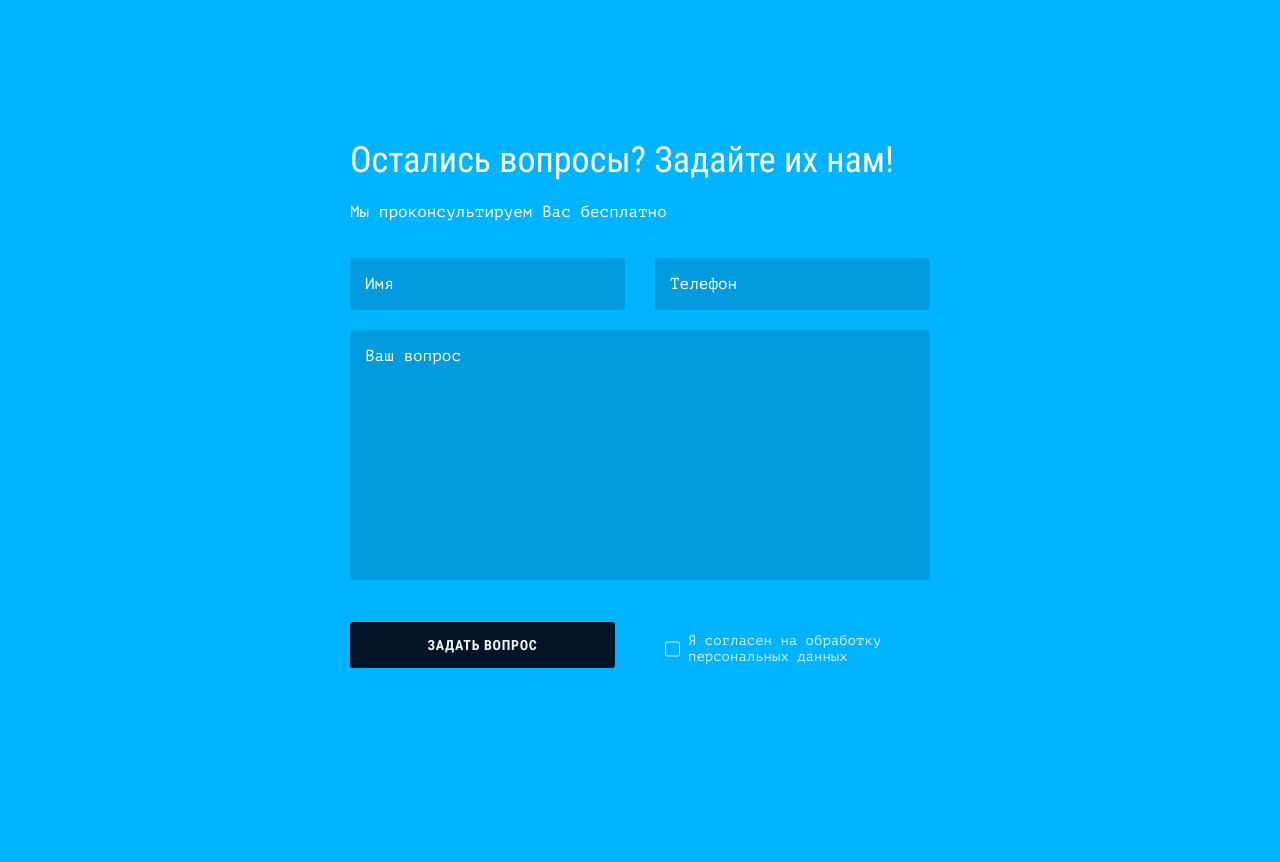
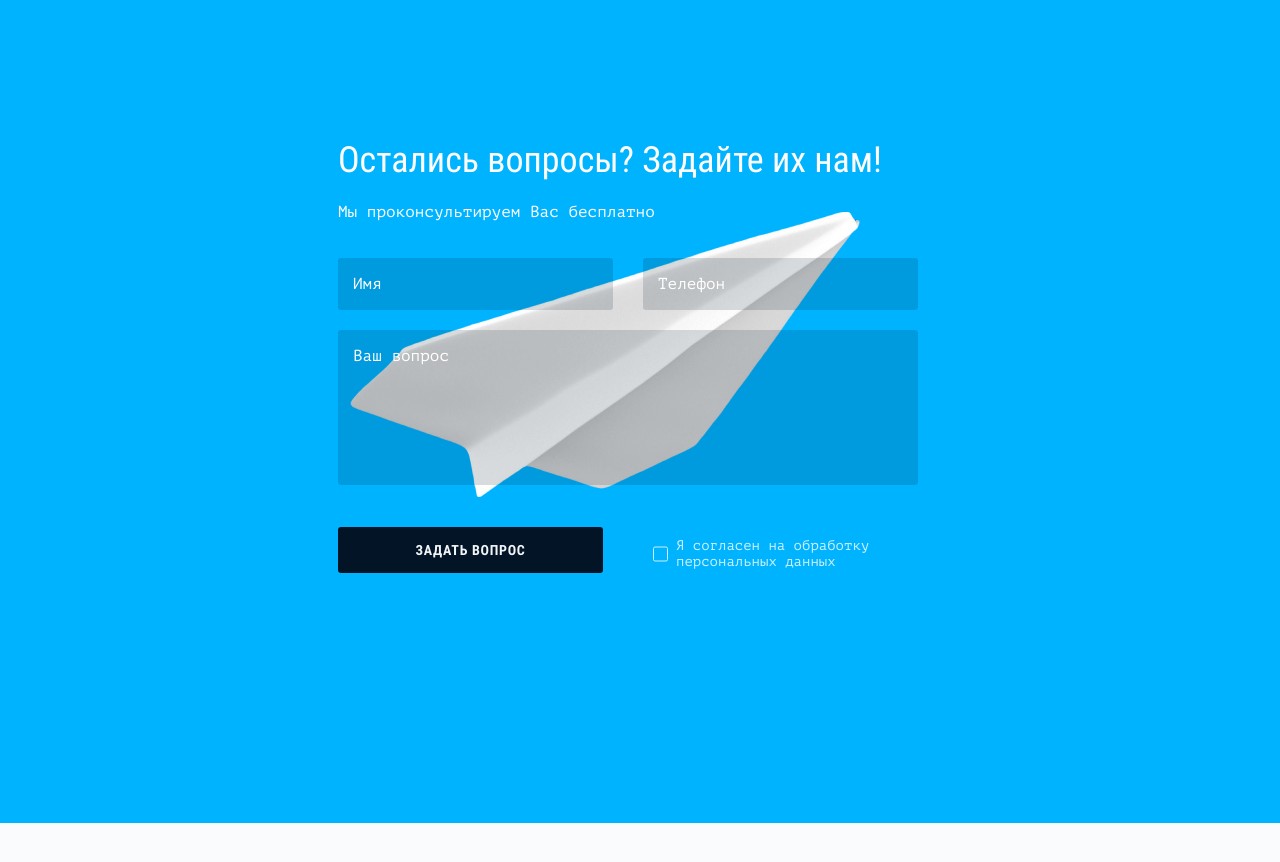
Before and after one commit to Sanya481/Smart-Device, a website built with webpack: page source/index.html in a window 1280 px wide. Shown: the part 3720-4582 px from the top of the page. After the commit the page ends 4543 px from the top, so only its background shows below. Built offline with nearby package versions, Linux system fonts and the light colour scheme; files whose address does not match are found by name.

Commit message:
ready callback

```diff
--- a/source/index.html
+++ b/source/index.html
@@ -189,6 +189,8 @@
       <h2 class="visually-hidden">Секция с формой для обратной связи</h2>
       <div class="callback__container container">
 
+        <div class="callback__wrapper">
+
           <div class="callback__block">
             <p>Остались вопросы? Задайте их нам!</p>
             <span>Мы проконсультируем Вас бесплатно</span>
@@ -221,10 +223,12 @@
                     данных</label>
                 </div>
               </div>
+            </form>
+          </div> <!-- callback__block -->
 
-          </form>
-        </div>
-      </div>
+        </div> <!-- callback__wrapper -->
+
+      </div> <!-- callback__container -->
     </section>
 
 
--- a/source/sass/blocks/callback.scss
+++ b/source/sass/blocks/callback.scss
@@ -5,28 +5,22 @@
 
 .callback__container {
   padding: 170px 350px 250px;
+}
 
-  // position: relative;
-  // display: flex;
-  // justify-content: end;
+.callback__wrapper {
+  display: flex;
+  justify-content: end;
+
+  background-image: url("../img/decorative/paper-airplane-3d.png");
+  background-repeat: no-repeat;
+  background-position: left center;
 }
 
 /* callback__block */
 
 .callback__block {
   max-width: 585px;
-  // position: relative;
-
-  // &::before {
-  //   position: absolute;
-  //   content: "";
-  //   background-image: url("../img/decorative/paper-airplane-3d.png");
-  //   background-repeat: no-repeat;
-  //   background-position: 0 0;
-  //   width: 510px;
-  //   height: 285px;
-  //   left: 0;
-  // }
+  margin-right: 12px;
 }
 
 .callback__block>p {
@@ -95,6 +89,10 @@
   color: $color-default-white;
 }
 
+.callback__item textarea {
+  max-height: 155px;
+}
+
 .callback__item--name {
   grid-area: name;
 }
```
Also changed, not shown: build/css/style.css, build/css/style.min.css, build/index.html, 1 other file. Lines whose indentation alone changed are shown as unchanged.
